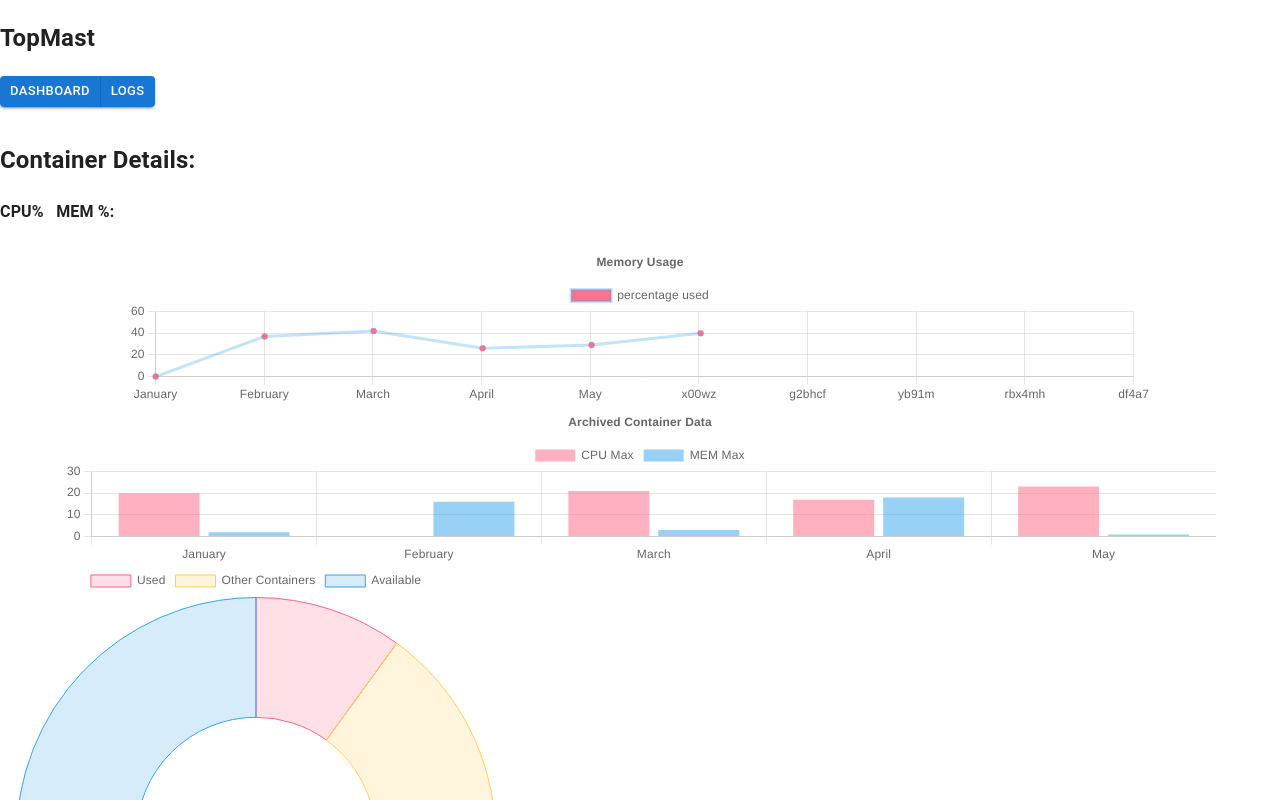
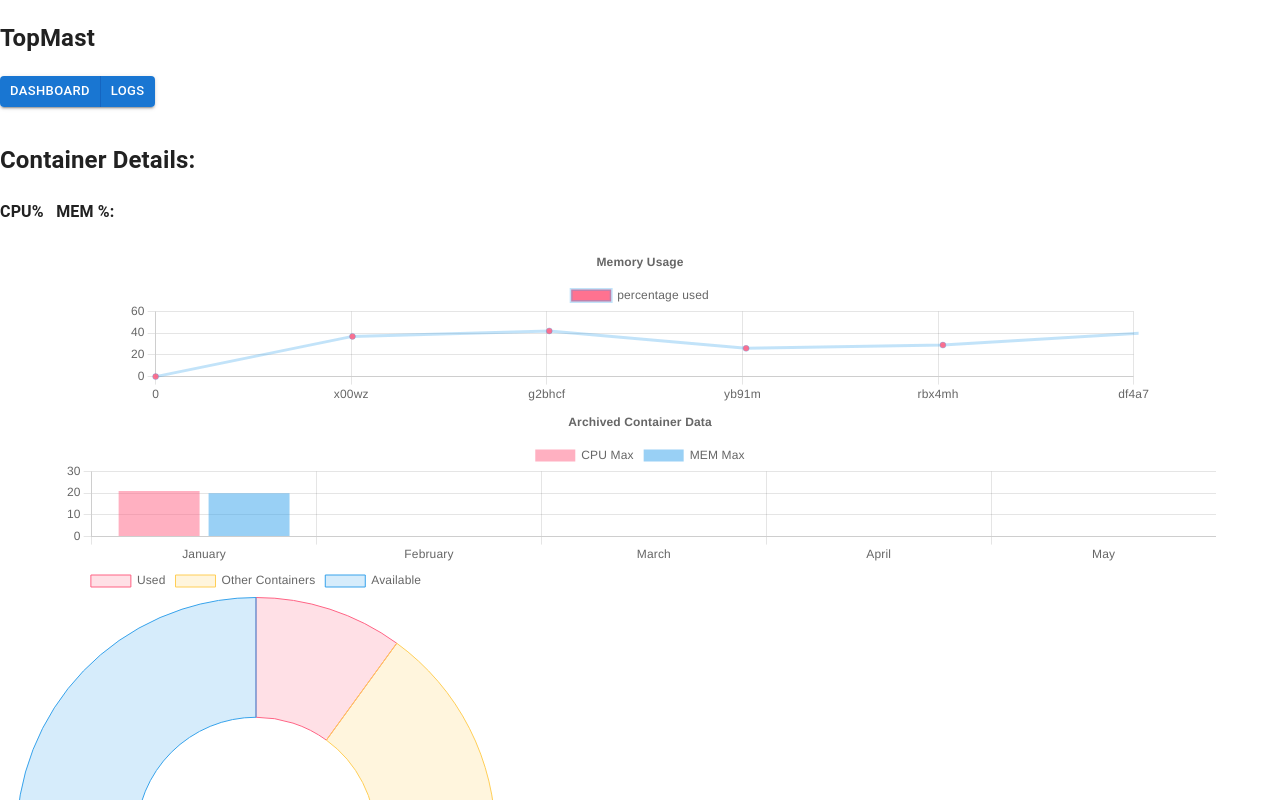
Before and after one commit to oslabs-beta/Topmast, a React (Vite) app in the folder ui/: page /container in a window 1280 px wide. Shown: the top 800 px of the page. Built offline with nearby package versions, Linux system fonts and the light colour scheme; what @docker/docker-mui-theme, @docker/extension-api-client would draw is missing.

Commit message:
ui updates

```diff
--- a/ui/src/components/ContainerChart.tsx
+++ b/ui/src/components/ContainerChart.tsx
@@ -95,16 +95,18 @@ const ContainerChart = () => {
   };
 
   const labels = [
-    'January',
-    'February',
-    'March',
-    'April',
-    'May',
+    '0',
   ];
 
   // bar chart data, generated by faker
   const barData = {
-    labels,
+    labels: [
+      'January',
+      'February',
+      'March',
+      'April',
+      'May',
+    ],
     datasets: [
       {
         label: 'CPU Max',
```
